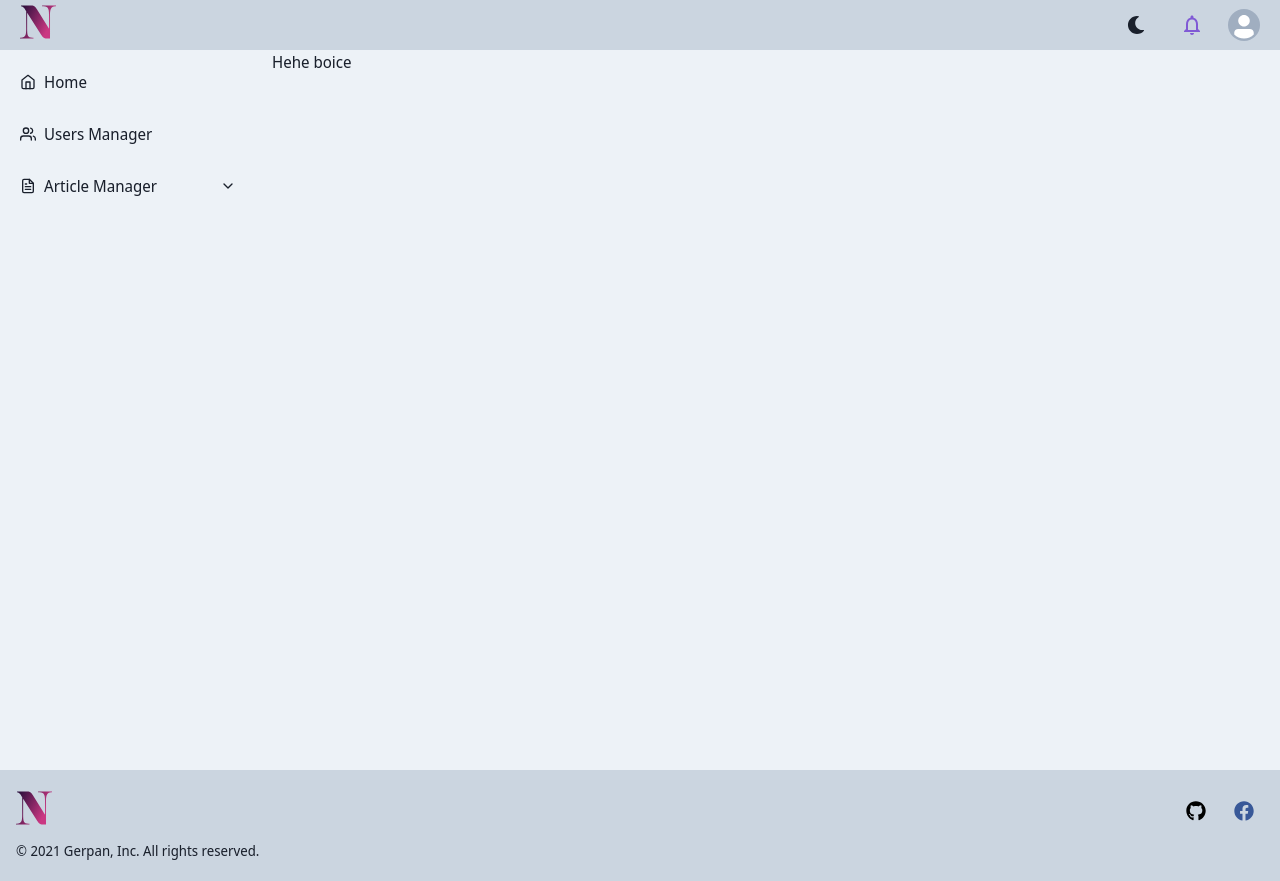
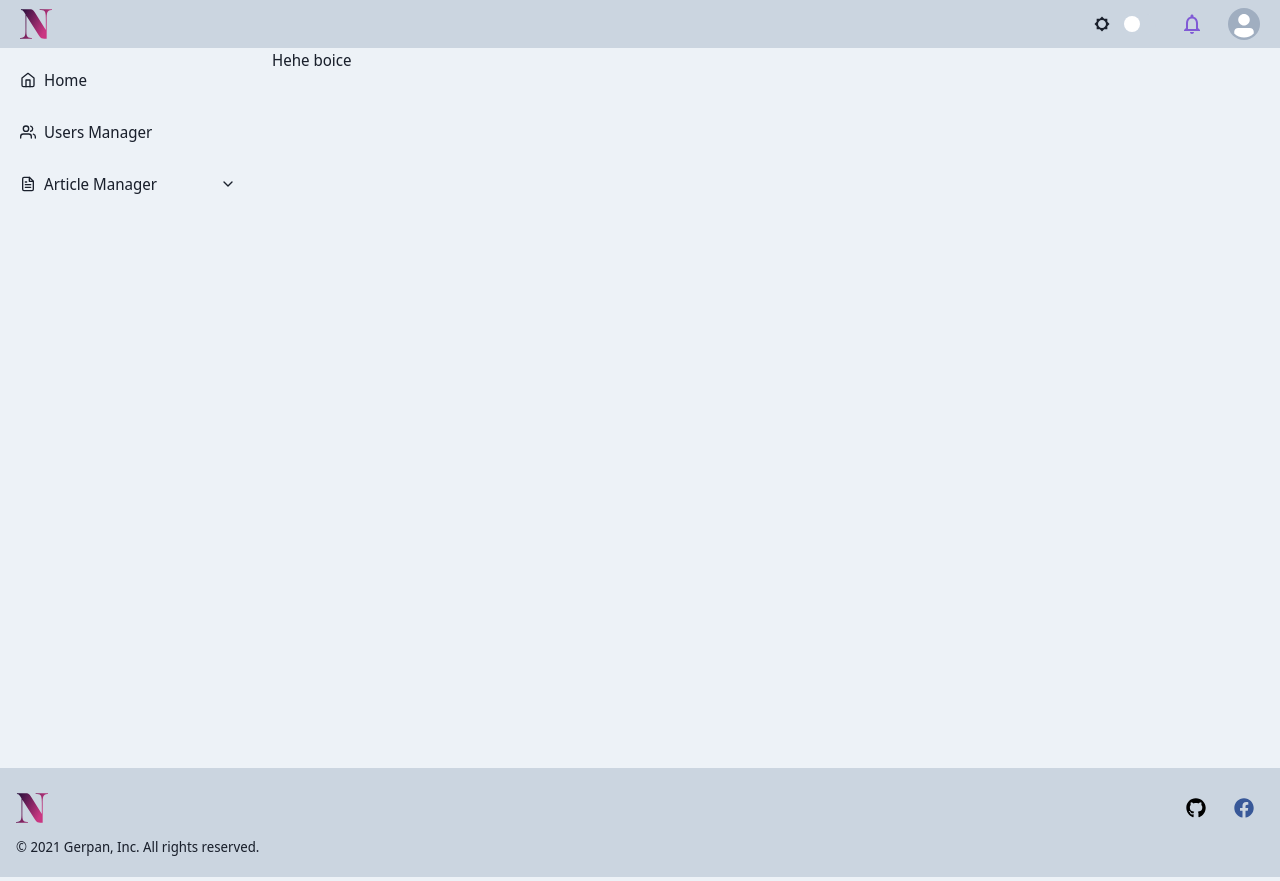
Before and after one commit to buiducnhat/gerpan-blog-fe, a Next.js app: page /admin in a window 1280 px wide. Built offline with nearby package versions, Linux system fonts and the light colour scheme.

Commit message:
Update header

```diff
--- a/src/components/header/header-main.tsx
+++ b/src/components/header/header-main.tsx
@@ -33,11 +33,11 @@ export default function MainHeader({ setOpenDrawer }: IAdminHeaderProps) {
       pos="sticky"
       top="0"
       zIndex="banner"
-      bg={colorMode === 'light' ? 'gray.300' : 'gray.900'}
+      bg={colorMode === 'light' ? 'white' : 'gray.900'}
     >
       <Container maxW="container.xl" h="100%">
         <Flex as="nav" py="1" px={{ base: '0', md: '3' }} w="100%" align="center">
-          <Logo color="primary.800" />
+          <Logo />
           <Spacer />
 
           <Box>
--- a/src/components/logo/index.tsx
+++ b/src/components/logo/index.tsx
@@ -2,11 +2,17 @@ import Image from 'next/image';
 import Link from 'next/link';
 import { Box } from '@chakra-ui/react';
 
-export default function Logo({ ...props }) {
+export interface ILogoProps {
+  width?: string;
+  height?: string;
+  rest?: any;
+}
+
+export default function Logo({ width, height, ...rest }: ILogoProps) {
   return (
     <Link href="/" passHref>
-      <Box cursor="pointer" {...props}>
-        <Image src="/logo.svg" alt="logo" width="36" height="36" />
+      <Box cursor="pointer" d="flex" alignItems="center" {...rest}>
+        <Image src="/logo.svg" alt="logo" width={width || '32'} height={height || '32'} />
       </Box>
     </Link>
   );
--- a/src/components/toggle-theme-button/index.tsx
+++ b/src/components/toggle-theme-button/index.tsx
@@ -1,26 +1,17 @@
-import * as React from 'react';
-import { useColorMode, useColorModeValue, IconButton, IconButtonProps } from '@chakra-ui/react';
-import { FaMoon, FaSun } from 'react-icons/fa';
+import { useColorMode, useColorModeValue, Switch, FormControl, FormLabel } from '@chakra-ui/react';
+import { MdBrightness5 as SunIcon, MdBrightness4 as MoonIcon } from 'react-icons/md';
 
-type ToggleThemeButtonProps = Omit<IconButtonProps, 'aria-label'>;
-
-export default function ToggleThemeButton(props: any) {
+export default function ToggleThemeButton() {
   const { toggleColorMode } = useColorMode();
   const text = useColorModeValue('dark', 'light');
-  const SwitchIcon = useColorModeValue(FaMoon, FaSun);
+  const SwitchIcon = useColorModeValue(SunIcon, MoonIcon);
 
   return (
-    <IconButton
-      size="md"
-      fontSize="lg"
-      rounded="xl"
-      variant="ghost"
-      color="current"
-      marginLeft="2"
-      onClick={toggleColorMode}
-      icon={<SwitchIcon />}
-      aria-label={`Switch to ${text} mode`}
-      {...props}
-    />
+    <FormControl aria-label={`Switch to ${text} mode`} display="flex" alignItems="center">
+      <FormLabel htmlFor="switch-theme" mb="0">
+        <SwitchIcon />
+      </FormLabel>
+      <Switch id="switch-theme" colorScheme="purple" onChange={toggleColorMode} />
+    </FormControl>
   );
 }
```
